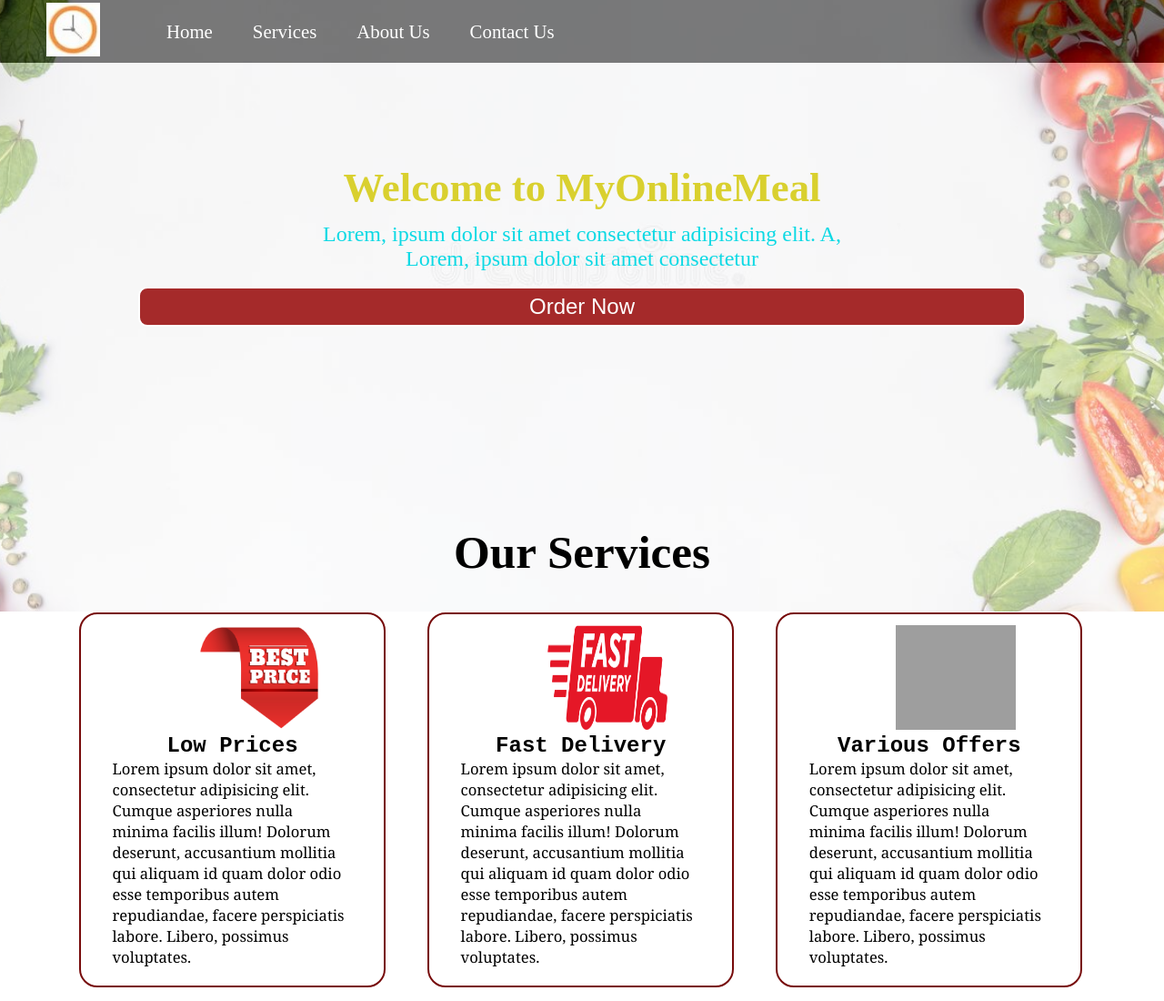
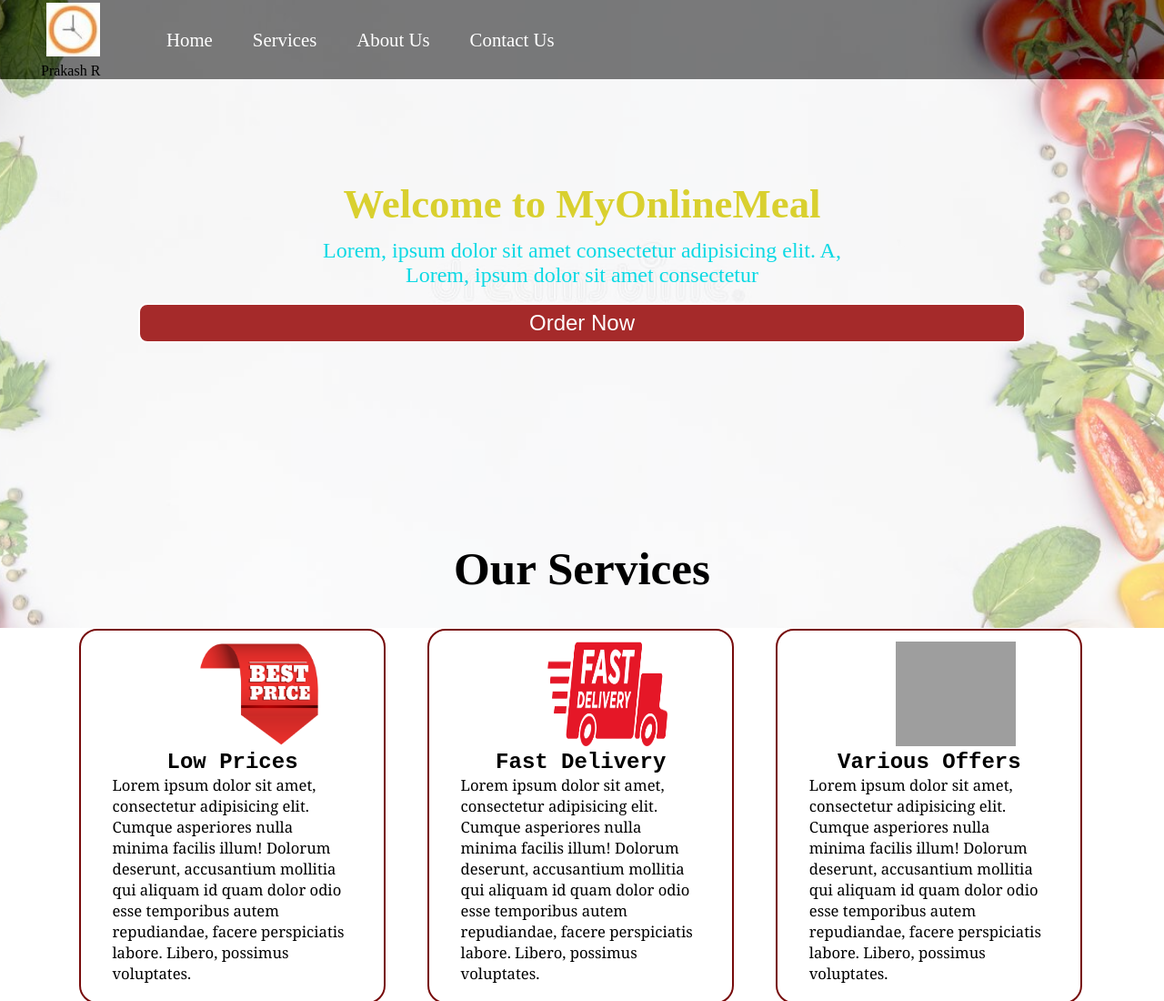
Before and after one commit to prakashrana210/Food-Delivery-Project, a plain HTML site: page index.html in a window 1280 px wide. Shown: the top 1100 px of the page at 91% size. Drawn offline with Linux system fonts and the light colour scheme; grey boxes are pictures that could not be loaded; a web font is replaced by a local one.

Commit message:
Update index.html

```diff
--- a/index.html
+++ b/index.html
@@ -13,6 +13,7 @@
     <nav id="navbar">
         <div id="logo">
             <img src="images/logo.jpg" alt="MyOnlineMeal.com">
+            <p>Prakash R</p>
         </div>
         <ul>
             <li class="item"><a href="#">Home</a></li>
```
